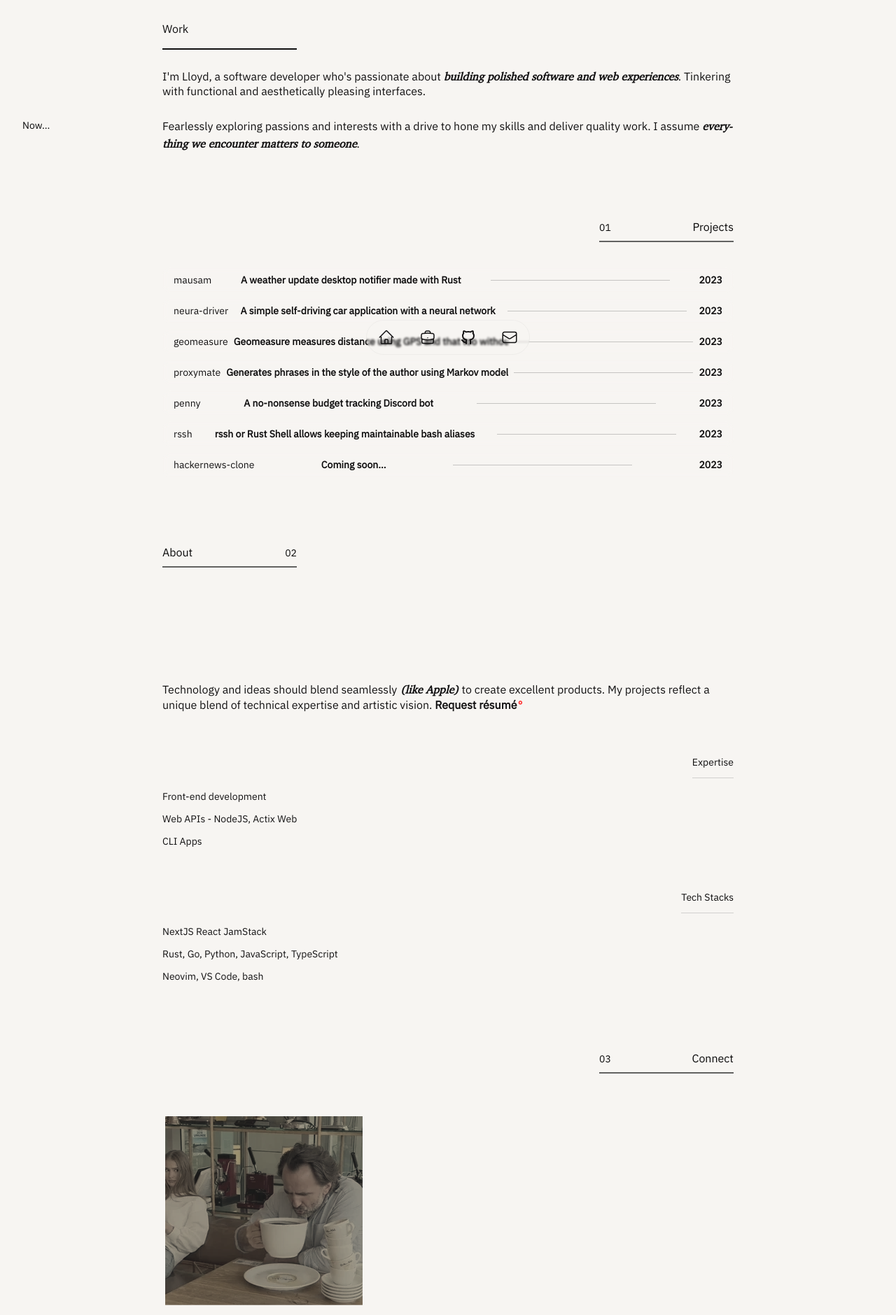
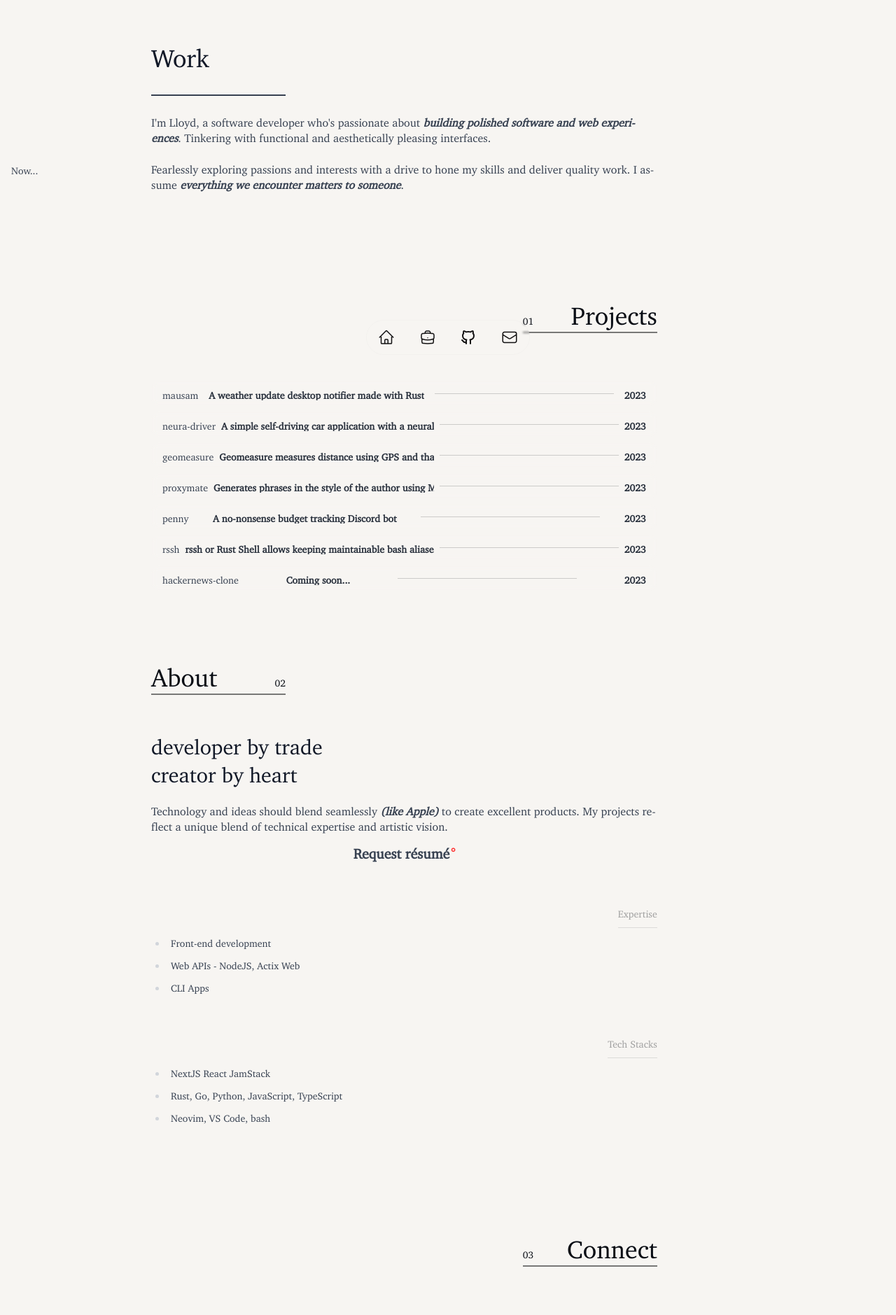
Before and after one commit to lloydlobo/lloydlobo.com, a Next.js app: page /work in a window 1280 px wide. Shown: the part 273-2152 px from the top of the page at 70% size. Built offline with nearby package versions, Linux system fonts and the light colour scheme.

Commit message:
feat: add tailwindcss prose typography plugin

```diff
--- a/components/layout/Dock/DockNavigation.tsx
+++ b/components/layout/Dock/DockNavigation.tsx
@@ -13,7 +13,7 @@ function DockNav() {
   return (
     <nav className="z-50 fixed bottom-5 left-0 right-0">
       <div className="border divider-gray6/40 divide-gray4/30 px-4 py-3 divide-x gap-2 border-opacity-10 rounded-full border-secondary/10 w-fit mx-auto bg-opacity-40 backdrop-blur-[1.5px]">
-        <div className="dock [&>*]:after:hidden relative dark:text-primary grid grid-flow-col w-[200px] justify-between gap-4 place-items-center">
+        <div className="dock [&>*]:after:hidden [&>*]:hover:bg-transparent relative dark:text-primary grid grid-flow-col w-[200px] justify-between gap-4 place-items-center">
           <HomeIcon />
           <WorkIcon />
           <GithubIcon />
--- a/package.json
+++ b/package.json
@@ -21,6 +21,7 @@
   "devDependencies": {
     "@tailwindcss/aspect-ratio": "^0.4.2",
     "@tailwindcss/line-clamp": "^0.4.2",
+    "@tailwindcss/typography": "^0.5.9",
     "@types/node": "^12.12.21",
     "@types/react": "^17.0.2",
     "@types/react-dom": "^17.0.1",
--- a/pages/_app.tsx
+++ b/pages/_app.tsx
@@ -23,7 +23,7 @@ export default function MyApp({ Component, pageProps }) {
       <ThemeProvider attribute={"class"}
         forcedTheme={Component.theme || null}
       >
-        <div className={`${ibmRegular.variable} font-sans ${charterRegularFont.variable}`}>
+        <div className={`${ibmRegular.variable} font-serif ${charterRegularFont.variable}`}>
           <Component {...pageProps} />
         </div>
       </ThemeProvider>
--- a/pages/index.tsx
+++ b/pages/index.tsx
@@ -41,7 +41,7 @@ export default function IndexPage() {
                   lloyd lobo.
                 </Link>
 
-                <span className="">
+                <span className="dark:text-secondary">
                   {" "}
                   creating{" "}
                   <span className="inline-flex">
@@ -63,7 +63,9 @@ export default function IndexPage() {
                   software with the focus on innovative experiences that exceed
                   client expectations.{" "}
                   <span className="inline-flex">
-                    <strong>software developer</strong>
+                    <strong className="dark:text-secondary">
+                      software developer
+                    </strong>
                   </span>{" "}
                   with an <span id="roughblock">eye</span> for design and
                   motion. deeply curious about functional and beautiful{" "}
--- a/pages/resume.tsx
+++ b/pages/resume.tsx
@@ -9,8 +9,8 @@ const ResumePage = () => {
     <>
       <Layout>
         <main
-          className={`my-6 ${styles.resume}
-shadow-2xl shadow-dim dark:shadow-on-tertiary [&_ul]:text-gray7 dark:[&_ul]:text-dim
+          className={`isolate ${styles.resume}  mx-auto pt-8 md:pt-16 md:px-4 my-6
+         shadow-2xl shadow-dim dark:shadow-on-tertiary [&_ul]:text-gray7 dark:[&_ul]:text-dim
 dark:text-tertiary disabled:dark:bg-on-tertiary
 `}
         >
--- a/pages/work.tsx
+++ b/pages/work.tsx
@@ -72,27 +72,27 @@ export default function WorkPage() {
         <div className="">
           <Section>
             <article className="">
-              <div className="">
-                <h1
-                  className={`text-[7vw] font-bold dark:text-primary max-w-screen-md md:max-w-screen-xl backdrop-blur-[0px] hover:text-accent md:text-[4vw] lg:max-w-screen-sm leading-none lg:text-5xl`}
-                >
-                  <span className="relative bg-clip-text text-transparent bg-gradient-to-r dark:from-primary/[70%] from-on-primary/[83%] to-on-primary/[99%] dark:to-primary backdrop-blur-[0px]">
-                    ⥇ a <span className="relative after:text-[8px] after:content-['capable_full-stack_dev'] after:bottom-1 after:hidden after:-right-4 after:absolute after:text-gray6 after:font-serif after:italic">front-end developer,</span><br />creating minimal and functional software *◞
-                  </span>
+              <h1 className={`dark:text-primary`}>
+                a <span className="">front-end developer,</span>
+                <br />
+                creating minimal and functional software
               </h1>
-              </div>
             </article>
           </Section>
         </div>
 
-        <div className={`mx-auto space-y-12 font-sans lg:space-y-24 mt-16`}>
+        <div className={`mx-auto space-y-12 lg:space-y-24 mt-16`}>
           <Section>
-            <article className="">
+            <article>
               <div className="mx-auto w-full dark:text-secondary">
-                <div className="relative
-                space-y-6 mx-auto w-full">
+                <div
+                  className="relative
+                space-y-6 mx-auto w-full"
+                >
                   <div className="w-48 border-b-[2px] dark:border-secondary/90 pb-2">
-                    <p className="font-medium text-start">Work</p>
+                    <h2 className="font-medium dark:text-secondary text-start">
+                      Work
+                    </h2>
                   </div>
                   {/* Better to put this in the about page */}
                   <p className="hidden">
@@ -103,11 +103,11 @@ export default function WorkPage() {
                     TLDR for the impatient people...
                   </span>
                   <p className="relative w-fit">
-
                     <span className="md:absolute  text-sm w-full pt-[3px] origin-left -left-[calc(192px_+_0.5rem)] md:max-w-[calc(192px_+_0vw)] brightness-50 hidden">
                       (tldr){" "}
                     </span>
-                    I'm Lloyd, a software developer who's passionate about{" "}
+                    I'm <span className="dark:text-dim">Lloyd</span>, a software
+                    developer who's passionate about{" "}
                     <em className="font-serif font-bold">
                       building polished software and web experiences
                     </em>
@@ -124,7 +124,7 @@ export default function WorkPage() {
                   </p>
 
                   <p>
-                    <span className="md:absolute  text-sm w-full pt-[3px] origin-left -left-[calc(192px_+_0.5rem)] md:max-w-[calc(192px_+_0vw)] brightness-50">
+                    <span className="md:absolute text-sm w-full pt-[3px] dark:text-dim origin-left -left-[calc(192px_+_0.5rem)] md:max-w-[calc(192px_+_0vw)]">
                       Now...{" "}
                     </span>
                     Fearlessly exploring passions and interests with a drive to
@@ -165,9 +165,9 @@ export default function WorkPage() {
 
           <Section>
             <article>
-              <div className="relative  space-y-9 grid w-full dark:text-secondary">
+              <div className="relative  space-y-9 grid w-full ">
                 <h2
-                  className="flex w-48 items-baseline justify-between place-self-end border-b-[2px] border-secondary/90 pb-2 text-end font-medium before:text-sm
+                  className="flex w-48 dark:text-secondary items-baseline justify-between place-self-end border-b-[2px] border-secondary/90 pb-2 text-end font-medium before:text-sm
                 before:content-['01'] brightness-50
                 "
                 >
@@ -201,45 +201,51 @@ export default function WorkPage() {
 
           <Section>
             <article>
-              <div className="relative dark:text-secondary space-y-6 mx-auto w-full">
+              <div className="relative space-y-6 mx-auto w-full">
                 <h2
-                  className="w-48 font-medium flex items-baseline brightness-50 justify-between place-self-start border-b-[2px] border-secondary/90 pb-2 text-start after:text-sm
+                  className="w-48 font-medium dark:text-secondary flex items-baseline brightness-50 justify-between place-self-start border-b-[2px] border-secondary/90 pb-2 text-start after:text-sm
                 after:content-['02']"
                 >
                   About
                 </h2>
 
                 <div className="">
-                  <h1 className={`text-4xl font-bold dark:text-primary backdrop-blur-[0px] hover:text-accent md:text-5xl pt-4`} >
-                    <span className="bg-clip-text text-transparent bg-gradient-to-r dark:from-primary/70 from-on-primary/[80%] to-on-primary/[95%] dark:to-primary backdrop-blur-[0px]">
-                      <span className="relative brightness-90">
-                        Developer by trade
+                  <h3
+                    className="dark:text-secondary"
+                  // className={`text-xl font-bold dark:text-primary backdrop-blur-[0px] hover:text-accent md:text-2xl lowercase pt-4 mb-2`}
+                  >
+                    <span
+                    // className="bg-clip-text text-transparent bg-gradient-to-r dark:from-primary/70 from-on-primary/[80%] to-on-primary/[95%] dark:to-primary backdrop-blur-[0px]"
+                    >
+                      <span className="">
+                        developer by trade
                         <br />
-                        Creator by heart
+                        creator by heart
                       </span>
                     </span>
-                  </h1>
+                  </h3>
                 </div>
                 <div className="w-full dark:text-secondary lg:place-items-center">
                   <p>
                     Technology and ideas should blend seamlessly
-                    <span className="font-serif font-bold italic"> (like Apple){" "} </span>
-                    to create excellent products.
-                    My projects reflect a unique blend of technical
-                    expertise and artistic vision.
+                    <span className="font-serif font-bold italic">
                       {" "}
+                      (like Apple){" "}
+                    </span>
+                    to create excellent products. My projects reflect a unique
+                    blend of technical expertise and artistic vision.{" "}
+                  </p>
                   <Link href={"/resume"} className="w-fit">
                     Request résumé
                   </Link>
-                  </p>
                 </div>
 
                 <div className="ml-auto text-sm 4xl:w-[75vw] space-y-12">
                   <div className="lg:mt-12">
-                    <h3 className="mb-4 text-sm flex items-baseline justify-between place-self-end border-b-[1px] border-secondary/30 py-3 text-start font-normal brightness-75">
+                    <h3 className="text-sm brightness-75 text-secondary flex items-baseline justify-between place-self-end border-b-[1px] border-secondary/30 py-3 text-start font-normal">
                       Expertise
                     </h3>
-                    <ul className={`space-y-3`}>
+                    <ul className={`space-y-3 dark:text-secondary`}>
                       <li className="">Front-end development</li>
                       <li className="">Web APIs - NodeJS, Actix Web</li>
                       <li className="">CLI Apps</li>
@@ -247,10 +253,10 @@ export default function WorkPage() {
                   </div>
 
                   <div className=" ">
-                    <h3 className="mb-4 text-sm brightness-75 flex items-baseline justify-between place-self-end border-b-[1px] border-secondary/30 py-3 text-start font-normal">
+                    <h3 className="text-sm brightness-75 text-secondary flex items-baseline justify-between place-self-end border-b-[1px] border-secondary/30 py-3 text-start font-normal">
                       Tech Stacks
                     </h3>
-                    <ul className={`space-y-3`}>
+                    <ul className={`space-y-3 dark:text-secondary`}>
                       <li className="">NextJS React JamStack</li>
                       <li className="">
                         Rust, Go, Python, JavaScript, TypeScript
@@ -264,9 +270,9 @@ export default function WorkPage() {
           </Section>
 
           <Section>
-            <article className="mb-24">
-              <div className="relative mb-20 md:mb-36 space-y-6 grid w-full dark:text-secondary  ">
-                <h2 className="flex w-48 items-baseline justify-between place-self-end border-b-[2px] border-secondary/90 pb-2 text-end brightness-50 font-medium before:text-sm before:content-['03'] mb-8 lg:mb-12">
+            <article>
+              <div className="relative space-y-6 grid w-full">
+                <h2 className="flex w-48 items-baseline dark:text-secondary justify-between place-self-end border-b-[2px] border-secondary/90 pb-2 text-end brightness-50 font-medium before:text-sm before:content-['03'] mb-8 lg:mb-12">
                   Connect
                 </h2>
               </div>
@@ -302,39 +308,14 @@ function FooterCTABody() {
 
 function FooterCTAHero() {
   return (
-    <div className="relative w-fit">
-      <h3
-        className={`text-4xl font-bold dark:text-primary backdrop-blur-[0px] md:text-5xl`}
-      >
-        <span
-          className="bg-clip-text text-transparent bg-gradient-to-r hue-rotate-0
-        dark:from-primary/50 from-gray2 to-gray1 dark:invert-0  dark:to-primary backdrop-blur-[0px]"
-        >
-          <span className="relative brightness-105">
+    <div className="flex justify-center w-full">
+      <h3 className="text-4xl leading-9 dark:text-secondary">
         Let's
         <br />
         work
         <br />
         together
-          </span>
-        </span>
       </h3>
-
-      <div
-        style={{
-          opacity: 1,
-          clipPath: "inset(11.15rem 0 0 0)",
-          height: "clamp(28rem, 35vw, 31.3rem)",
-          width: "clamp(18rem, 35vw, 31.3rem)",
-        }}
-        className="absolute rounded-md left-0 bottom-[5px] -z-10 origin-bottom-left scale-[68%] bg-blend-overlay brightness-[70%] grayscale-[30%] sepia-[50%] filter md:scale-[100%]"
-      >
-        <img
-          alt="Person drinking lots of coffee. Source: https://media.giphy.com/media/Mk1wQ8cH5TtsqafLiX/giphy.gif"
-          src="/drita_arsela_coffee.webp"
-          className="left-1 brightness-75 opacity-90 relative"
-        />
-      </div>
     </div>
   );
 }
--- a/styles/globals.css
+++ b/styles/globals.css
@@ -41,7 +41,7 @@ html,
 body {
   min-height: 100vh;
   overflow-x: hidden;
-  @apply font-sans;
+  @apply font-serif;
 }
 
 body {
@@ -52,11 +52,12 @@ body {
   /* Line spacing should be 120–145% of the point size. */
   line-height: 1.45; /* 1.2 - 1.45 */
 
-  @apply font-sans tracking-normal text-on-primary bg-gray0 dark:text-secondary dark:bg-on-primary;
+  @apply tracking-normal text-on-primary bg-gray0 dark:text-secondary dark:bg-on-primary;
 }
 
 main {
-  @apply mx-auto pt-8 md:pt-16 md:px-4;
+  @apply py-8 md:py-16;
+  /* @apply mx-auto pt-8 md:pt-16 md:px-4; */
 }
 
 .layout-wrapper {
@@ -64,7 +65,7 @@ main {
 }
 
 article {
-  @apply font-sans  md:mx-48;
+  @apply prose lg:prose-xl md:mx-48;
 }
 
 footer {
@@ -74,7 +75,6 @@ footer {
 
 a,
 Link {
-  /* @apply tracking-normal hover:bg-green-100 dark:hover:bg-transparent dark:hover:backdrop-brightness-105 rounded no-underline decoration-2 font-medium decoration-green-500 hover:decoration-green-500 dark:decoration-accent hover:text-green-500 dark:hover:decoration-accent dark:hover:text-accent; */
   text-decoration: none;
   text-decoration-color: currentcolor;
   color: inherit;
@@ -85,7 +85,6 @@ Link {
 
 a {
   @apply [&]:font-bold tracking-normal backdrop-blur-sm dark:text-primary;
-  /* @apply text-green-400 dark:bg-gradient-to-r dark:from-accent/50 dark:to-red-500/50 dark:bg-clip-text dark:text-primary/60; */
 }
 
 /* mailto:user@email.com */
@@ -116,6 +115,7 @@ p {
   hyphens: auto;
   line-height: 1.35;
   font-size: 1rem;
+  @apply dark:text-secondary;
 }
 
 [data-theme="dark"] {
--- a/tailwind.config.js
+++ b/tailwind.config.js
@@ -47,9 +47,9 @@ module.exports = {
         serif: ["var(--font-charter)", ...fontFamily.serif],
       },
       colors: {
-        primary: "#d4d4d4",
-        secondary: "#a3a3a3",
-        tertiary: "#f2f2f2",
+        primary: "#ffffff",
+        secondary: "#d4d4d4",
+        tertiary: "#a3a3a3",
         accent: "#f6ac9f",
         "on-primary": "#111011",
         "on-secondary": "#151414",
@@ -62,6 +62,7 @@ module.exports = {
       typography: {
         DEFAULT: {
           css: {
+            // These can be used as `.h1` className for divs etc..
             h1: {
               "font-weight": "normal",
               "font-size": "2.5rem",
@@ -78,10 +79,10 @@ module.exports = {
               "font-weight": "normal",
               "font-size": "1.5rem",
             },
-            h5: {
-              "font-weight": "normal",
-              "font-size": "1.25rem",
-            },
+            // h5: {
+            //   "font-weight": "normal",
+            //   "font-size": "1.25rem",
+            // },
           },
         },
       },
@@ -95,6 +96,7 @@ module.exports = {
     require("@tailwindcss/forms"),
     require("@tailwindcss/line-clamp"),
     require("@tailwindcss/aspect-ratio"),
+    require("@tailwindcss/typography"),
   ],
 };
 
```
Also changed, not shown: pages/_document.tsx (+0 -7 lines), 1 other file (tests, documents, lock files or other folders). Lines whose indentation alone changed are shown as unchanged.
